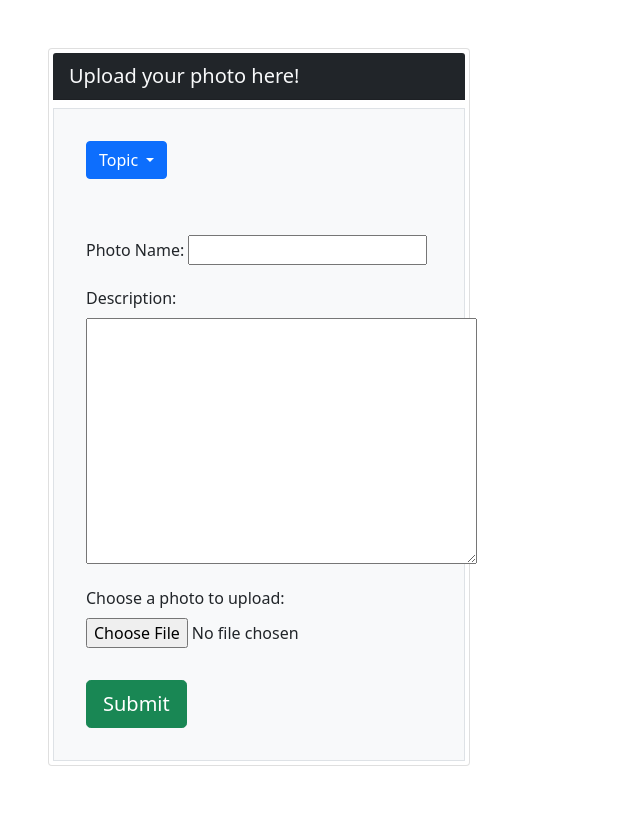
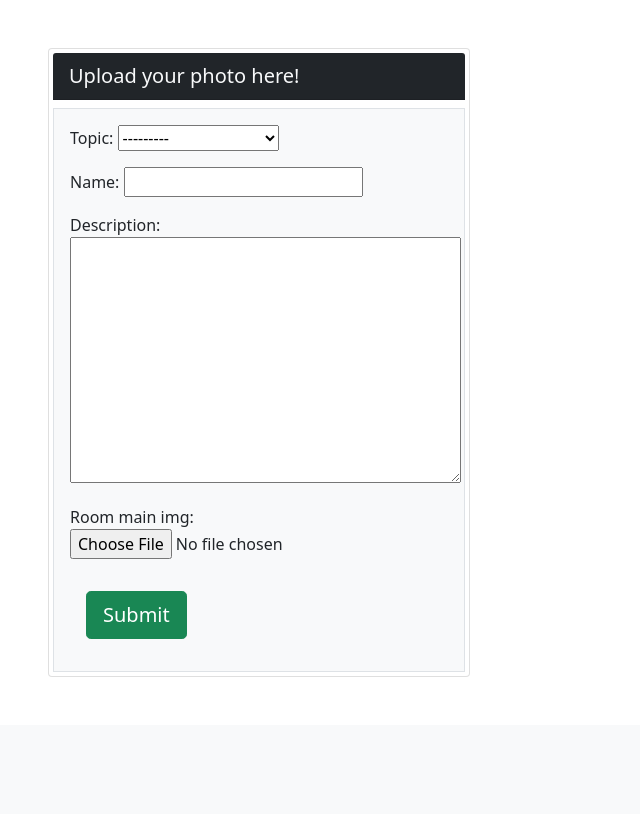
Before and after one commit to rpiske/PhotoBlog, a Django app: page /create-room/ in a window 1280 px wide. Shown: the part 85-899 px from the top of the page, without its empty margins (0-640 px from the left). After the commit the page ends 762 px from the top, so only its background shows below. Run offline with Django 3.2, Linux system fonts and the light colour scheme; a user stored in the database is signed in; data comes from the database, SQL or seed files in the repository; both versions use the stored data as it was after the commit; some libraries are stand-ins or nearby versions.

Commit message:
Fixed room_form.html

```diff
--- a/base/templates/base/room_form.html
+++ b/base/templates/base/room_form.html
@@ -3,54 +3,15 @@
 
 {% block content %}
 
-    <div class="card m-5 p-1" style="width: 33%;">
+<div class="card m-5 p-1" style="width: 33%;">
     <div class="card-header bg-dark text-light lead mb-2">Upload your photo here!</div>
     <div class="card-body bg-light border">
         <form method="POST" action="" enctype="multipart/form-data">
             {% csrf_token %}
-        <div class="dropdown m-3">
-          <button class="btn btn-primary dropdown-toggle" type="button" id="dropdownMenuButton1" data-bs-toggle="dropdown" aria-expanded="false">
-            Topic
-          </button>
-          <ul class="dropdown-menu" aria-labelledby="dropdownMenuButton1">
-            {% for topic in form.topic %}
-                <li><a class="dropdown-item" href="#">{{ topic }}</a></li>
-            {% endfor %}
-          </ul>
-        </div>
-        <br>
-        <div class="mb-3 m-3">
-            <label class="form-label">Photo Name:</label>
-            {{ form.name }}
-        </div>
-        <div class="mb-3 m-3">
-            <label class="form-label">Description:</label>
-            {{ form.description }}
-        </div>
-        <div class="mb-3 m-3">
-            <label class="form-label">Choose a photo to upload:</label>
-            {{ form.room_main_img }}
-        </div>
-        <input class="btn btn-success btn-lg m-3" type="submit" value="Submit">
+            {{ form.as_p }}
+            <input class="btn btn-success btn-lg m-3" type="submit" value="Submit">
         </form>
     </div>
-    </div>
+</div>
 
 {% endblock %}
-
-<form>
-  <div class="mb-3">
-    <label for="exampleInputEmail1" class="form-label">Email address</label>
-    <input type="email" class="form-control" id="exampleInputEmail1" aria-describedby="emailHelp">
-    <div id="emailHelp" class="form-text">We'll never share your email with anyone else.</div>
-  </div>
-  <div class="mb-3">
-    <label for="exampleInputPassword1" class="form-label">Password</label>
-    <input type="password" class="form-control" id="exampleInputPassword1">
-  </div>
-  <div class="mb-3 form-check">
-    <input type="checkbox" class="form-check-input" id="exampleCheck1">
-    <label class="form-check-label" for="exampleCheck1">Check me out</label>
-  </div>
-  <button type="submit" class="btn btn-primary">Submit</button>
-</form>
```
Also changed, not shown: db.sqlite3, media/images/2020-Chevrolet-Corvette-Stingray-front-angle.jpg (added).
